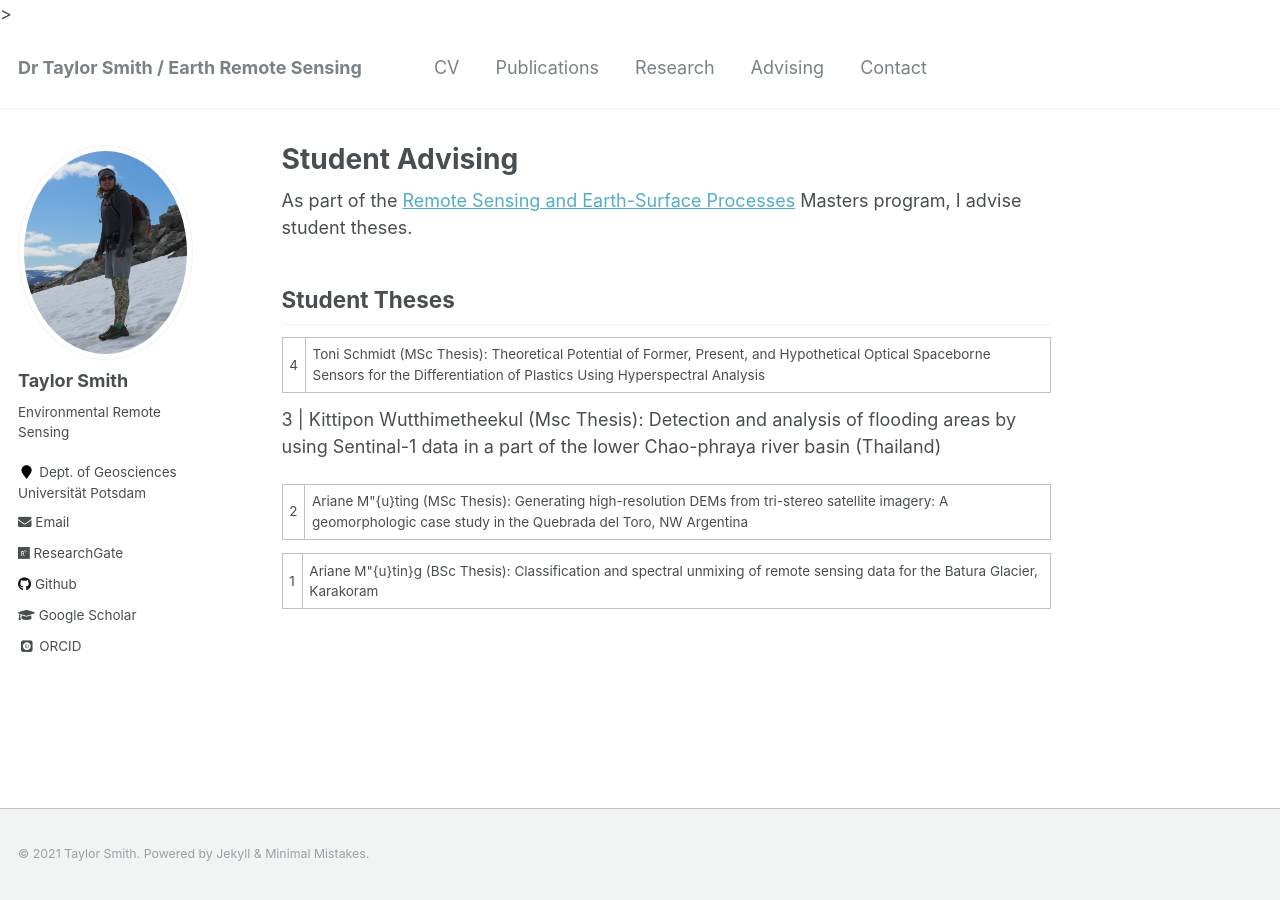
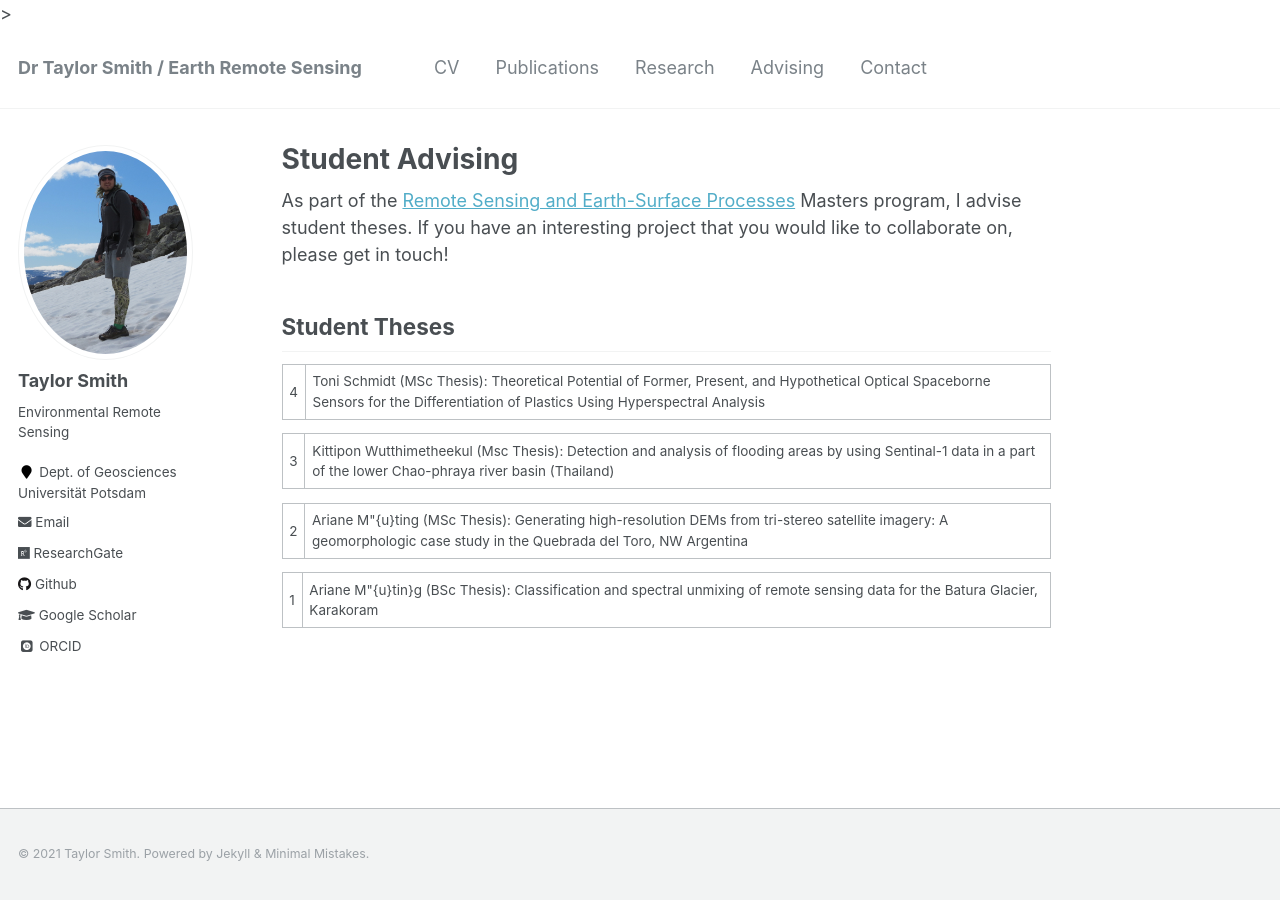
Before and after one commit to tasmi/tasmi.github.io, a Jekyll site: the page built from _pages/advising.md, in a window 1280 px wide. Built offline with Jekyll 4.4.1, drawn with Linux system fonts in a browser that asks for light colours; some web fonts are replaced.

Commit message:
Update advising.md

```diff
--- a/_pages/advising.md
+++ b/_pages/advising.md
@@ -4,14 +4,13 @@ permalink: /advising/
 author_profile: true
 ---
 
-As part of the [Remote Sensing and Earth-Surface Processes](https://up-rs-esp.uni-potsdam.de/) Masters program, I advise student theses.
+As part of the [Remote Sensing and Earth-Surface Processes](https://up-rs-esp.uni-potsdam.de/) Masters program, I advise student theses. If you have an interesting project that you would like to collaborate on, please get in touch!
 
 ## Student Theses
 
 4 | Toni Schmidt (MSc Thesis): Theoretical Potential of Former, Present, and Hypothetical Optical Spaceborne Sensors for the Differentiation of Plastics Using Hyperspectral Analysis
 
-3 | Kittipon Wutthimetheekul (Msc Thesis): Detection and analysis of flooding areas by using Sentinal-1 data in a
-part of the lower Chao-phraya river basin (Thailand)
+3 | Kittipon Wutthimetheekul (Msc Thesis): Detection and analysis of flooding areas by using Sentinal-1 data in a part of the lower Chao-phraya river basin (Thailand)
 
 2 | Ariane M\"{u}ting (MSc Thesis): Generating high-resolution DEMs from tri-stereo satellite imagery: A geomorphologic case study in the Quebrada del Toro, NW Argentina
 
```
